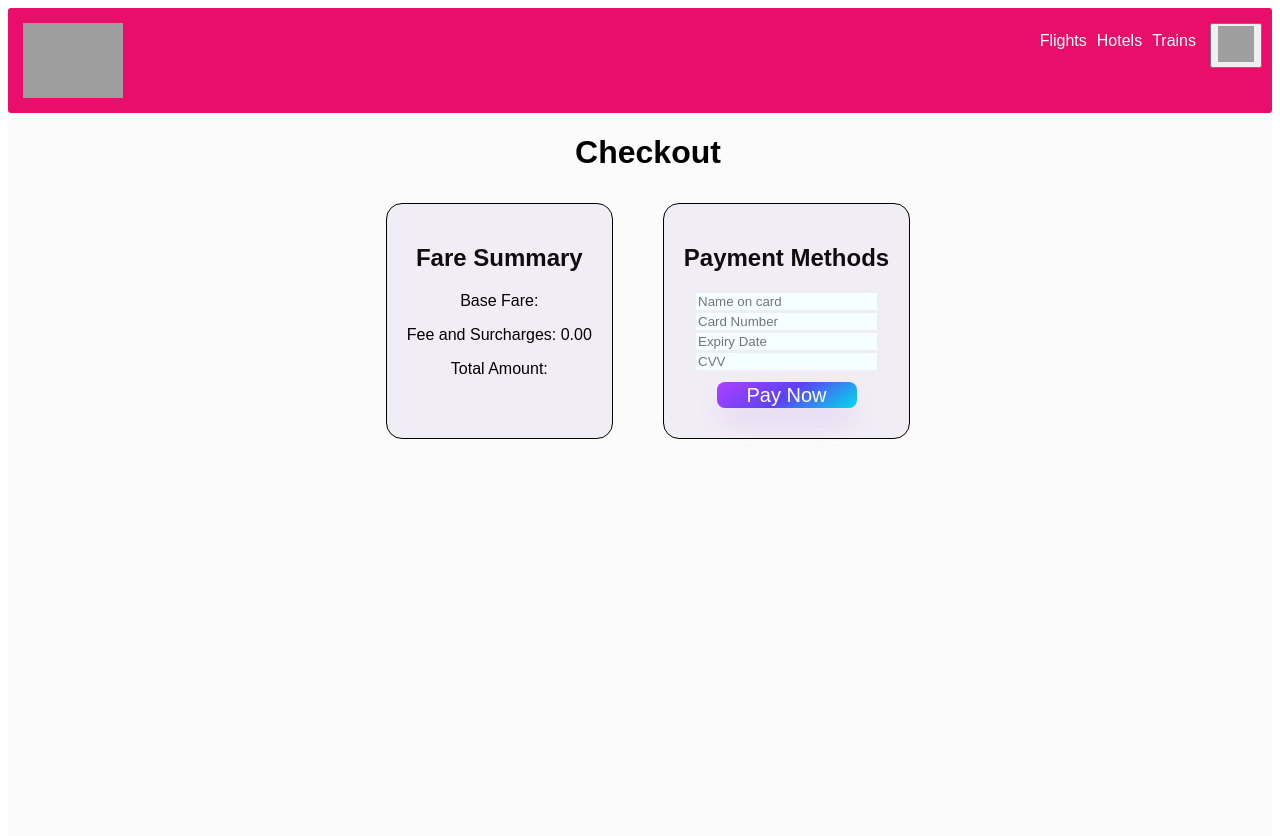
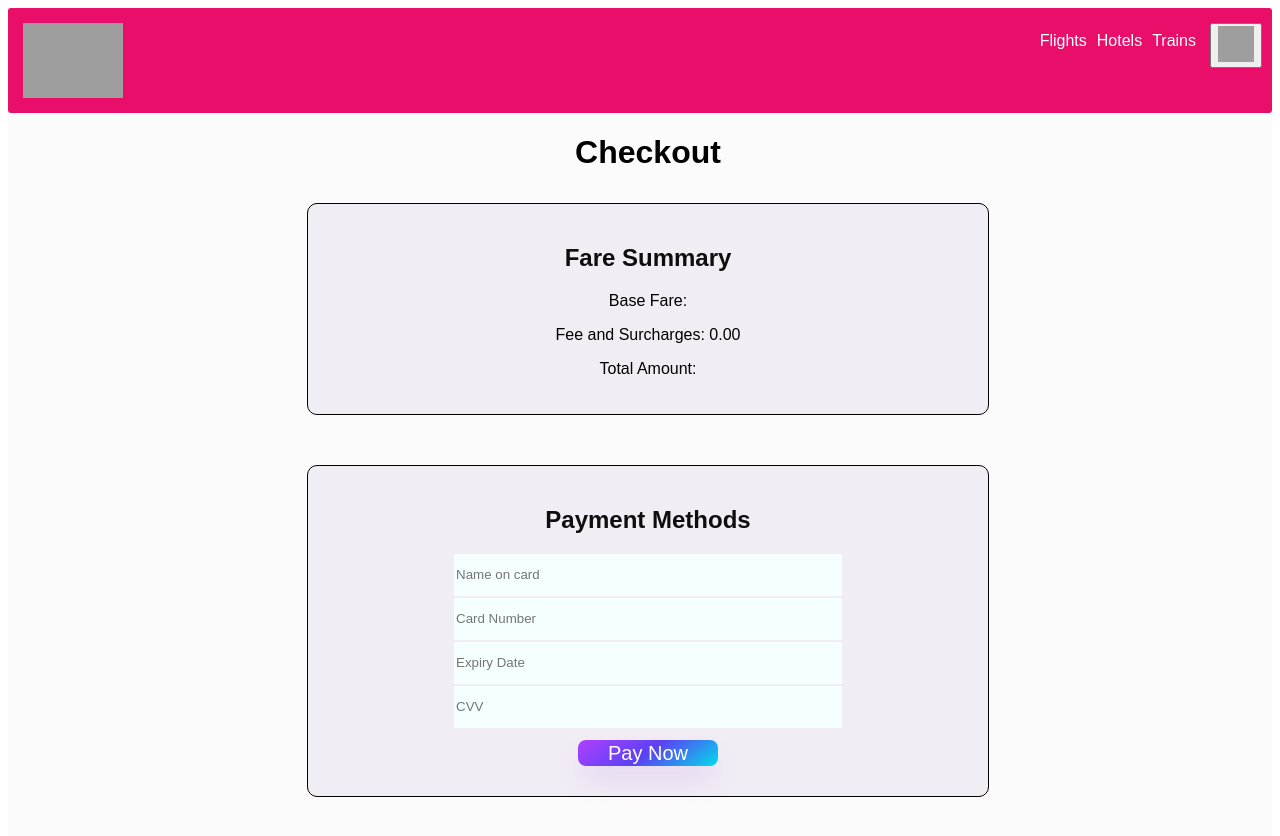
Before and after one commit to rishav7549/MakeMyTrip-Clone, a React (Create React App) app: page /checkout in a window 1280 px wide. Shown: the top 836 px of the page. Built offline with nearby package versions, Linux system fonts and the light colour scheme; sample sign-in values are in the browser's storage; grey boxes are pictures that could not be loaded.

Commit message:
Update App.css

```diff
--- a/src/styles/App.css
+++ b/src/styles/App.css
@@ -32,6 +32,7 @@
   box-shadow: 10px 10px grey;
   /* background-color: rgb(246, 241, 224); */
   /* box-shadow: 10px 10px grey; */
+  /* background-image: url("https://images.pexels.com/photos/175656/pexels-photo-175656.jpeg?auto=compress&cs=tinysrgb&w=1260&h=750&dpr=1"); */
 }
 
 @media only screen and (max-width: 600px) {
@@ -224,6 +225,8 @@ input {
 }
 
 .card-input {
+  width: 60%;
+  height: 5vh;
   margin-bottom: 2px;
   border: none;
 }
@@ -247,16 +250,18 @@ input {
 }
 
 .fare-summary {
+  width: 80vh;
   border: 1px solid black;
   padding: 20px;
-  border-radius: 16px;
+  border-radius: 10px;
   background-color: rgba(237, 231, 241, 0.7);
 }
 
 .payment-section {
+  width: 80vh;
   border: 1px solid black;
   padding: 20px;
-  border-radius: 16px;
+  border-radius: 10px;
   background-color: rgba(237, 231, 241, 0.7);
 }
 
```
